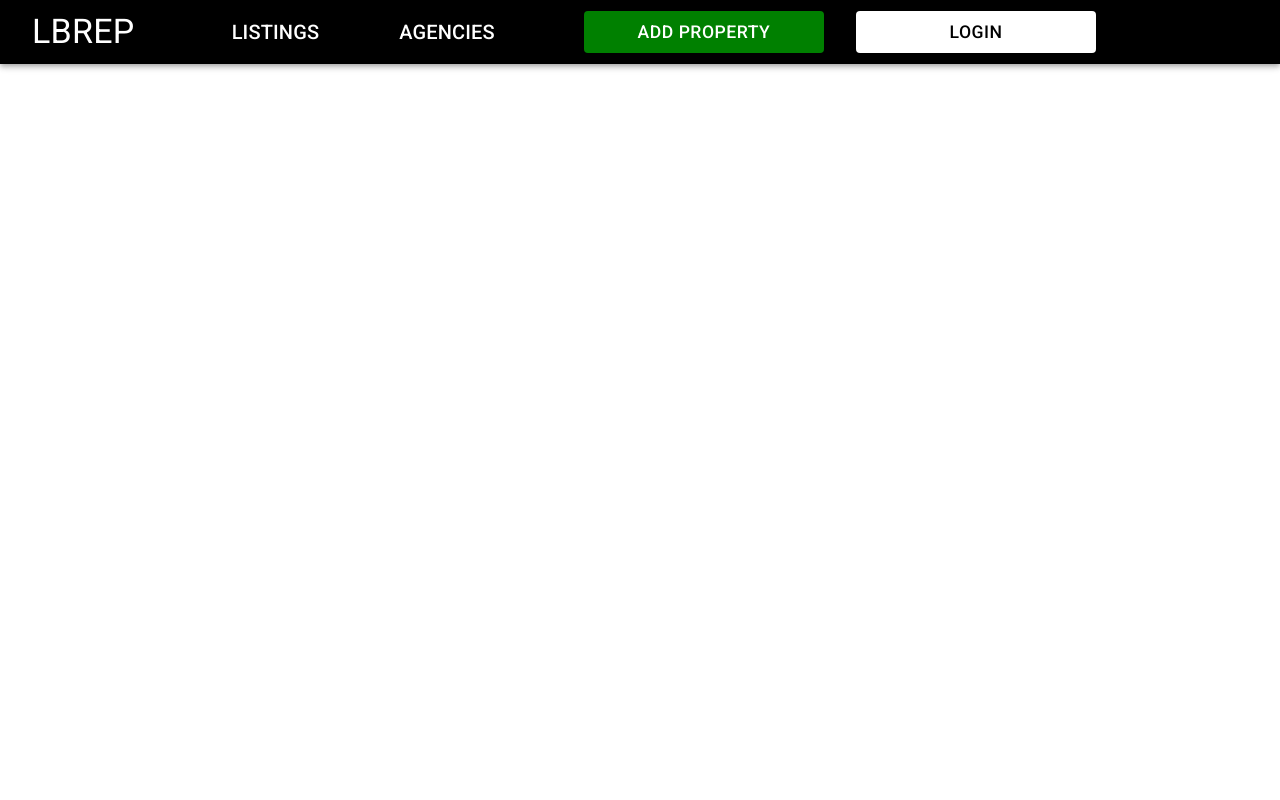
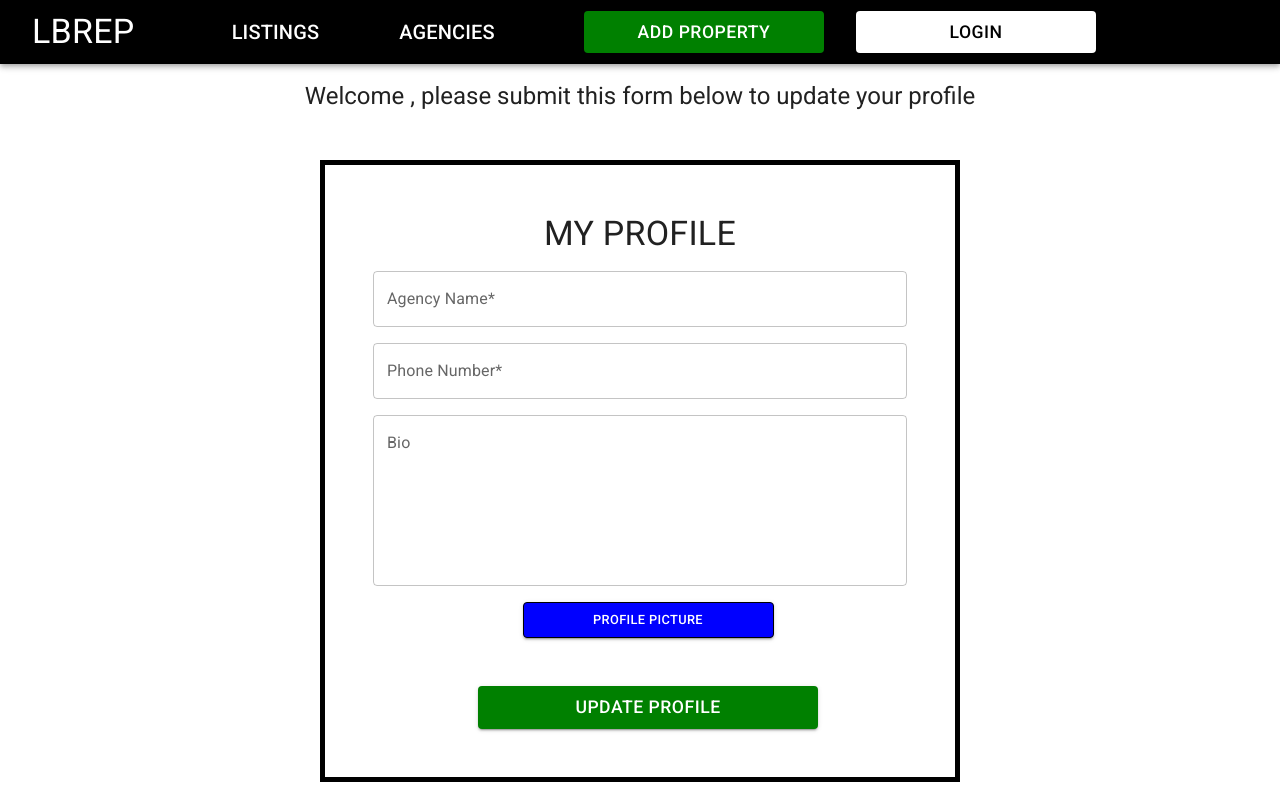
Before and after one commit to SergiyKochenko/Django-React-Build-a-Location-Based-Real-Estate-Website, a React (Create React App) app in the folder frontend/: page /profile in a window 1280 px wide. Built offline with nearby package versions, Linux system fonts and the light colour scheme; no server answers.

Commit message:
Building the profole page...

```diff
--- a/frontend/src/App.js
+++ b/frontend/src/App.js
@@ -14,6 +14,7 @@ import Header from './Components/Header';
 import Testing from './Components/Testing';
 import Register from './Components/Register';
 import AddProperty from './Components/AddProperty';
+import Profile from './Components/Profile';
 
 // Contexts
 import DispatchContext from './Contexts/DispatchContext';
@@ -76,6 +77,7 @@ function App () {
         <Route path='/login' element={<Login/>} />
         <Route path='/register' element={<Register/>} />
         <Route path='/addproperty' element={<AddProperty/>} />
+        <Route path='/profile' element={<Profile/>} />
         <Route path='/listings' element={<Listings/>} />
         <Route path='/testing' element={<Testing/>} />
       </Routes>
--- a/frontend/src/Components/AddProperty.js
+++ b/frontend/src/Components/AddProperty.js
@@ -1,5 +1,5 @@
-import React, { useEffect, useState, useRef, useMemo, useContext, use } from 'react';
-import { data, useNavigate } from 'react-router-dom';
+import React, { useEffect, useState, useRef, useMemo, useContext } from 'react';
+import { useNavigate } from 'react-router-dom';
 import Axios from 'axios';
 import { useImmerReducer } from 'use-immer';
 
--- a/frontend/src/Components/Header.js
+++ b/frontend/src/Components/Header.js
@@ -78,6 +78,11 @@ function Header() {
       setAnchorEl(null);
     };
 
+    function HandleProfile() {
+      setAnchorEl(null);
+      navigate('/profile');
+    }
+
   async function HandleLogout() {
     setAnchorEl(null);
     const confirmLogout = window.confirm('Are you sure you want to logout?');
@@ -134,7 +139,7 @@ function Header() {
           'aria-labelledby': 'basic-button',
         }}
       >
-        <MenuItem className={classes.profileBtn} onClick={handleClose}>Profile</MenuItem>
+        <MenuItem className={classes.profileBtn} onClick={HandleProfile}>Profile</MenuItem>
         <MenuItem className={classes.logoutBtn} onClick={HandleLogout}>Logout</MenuItem>
       </Menu>
 
--- /dev/null
+++ b/frontend/src/Components/Profile.js
@@ -0,0 +1,248 @@
+import React, { useEffect, useState, useRef, useMemo, useContext, use } from 'react';
+import { useNavigate } from 'react-router-dom';
+import Axios from 'axios';
+import { useImmerReducer } from 'use-immer';
+
+// Context API
+import StateContext from '../Contexts/StateContext';
+
+// Material UI
+import {
+    Grid,
+    AppBar,
+    Typography,
+    Button,
+    Card,
+    CardHeader,
+    CardMedia,
+    CardContent,
+    CircularProgress,
+    TextField,
+    FormControlLabel,
+    Checkbox
+} from '@mui/material';
+import { makeStyles } from '@mui/styles';
+
+const useStyles = makeStyles({
+    formContainer: {
+        width: '50%',
+        marginLeft: 'auto',
+        marginRight: 'auto',
+        marginTop: '3rem',
+        border: '5px solid black',
+        padding: '3rem',
+    },
+    loginBtn: {
+        background: 'green',
+        color: 'white',
+        fontSize: '1.1rem',
+        marginLeft: '1rem',
+        '&:hover': {
+        backgroundColor: 'blue',
+    },
+    },
+    picturesBtn: {
+        background: 'blue',
+        color: 'white',
+        fontSize: '0.8rem',
+        border: '1px solid black',
+        marginLeft: '1rem',
+    },
+})
+
+function Profile() {
+    const classes = useStyles();
+    const navigate = useNavigate();
+    const GlobalState = useContext(StateContext);
+
+    const initialState = {
+            userProfile: {
+                agencyName: '',
+                phoneNumber: '',
+            },
+            agencyNameValue: '',
+            phoneNumberValue: '',
+            bioValue: '',
+            pictureValue: [],
+            profilePictureValue: '',
+        };
+
+        function ReducerFunction(draft, action) {
+            switch (action.type) {
+                case 'catchUserProfileInfo':
+                    draft.userProfile.agencyName = action.profileObject.agency_name;
+                    draft.userProfile.phoneNumber = action.profileObject.phone_number;
+                    break;
+                case 'catchAgencyNameChange':
+                    draft.agencyNameValue = action.agencyNameChosen;
+                    break;
+                case 'catchPhoneNumberChange':
+                    draft.phoneNumberValue = action.phoneNumberChosen;
+                    break;
+                case 'catchBioChange':
+                    draft.bioValue = action.bioChosen;
+                    break;
+                case 'catchUploadedPicture':
+                    draft.pictureValue = action.pictureChosen;
+                    break;
+                case 'catchProfilePictureChange':
+                    draft.profilePictureValue = action.profilePictureChosen;
+                    break;
+                default:
+                    break;
+            }
+        }
+
+        const [state, dispatch] = useImmerReducer(ReducerFunction, initialState);
+
+        useEffect(() => {
+            if (state.pictureValue && state.pictureValue[0]) {
+                dispatch({
+                    type: 'catchProfilePictureChange',
+                    profilePictureChosen: state.pictureValue[0],
+                });
+            }
+        }, [state.pictureValue]);
+
+        useEffect(() => {
+        async function GetProfileInfo(){
+            try{
+                const response = await Axios.get(`http://127.0.0.1:8000/api/profiles/${GlobalState.userId}/`);
+                console.log(response.data);
+                dispatch({
+                    type: 'catchUserProfileInfo',
+                    profileObject: response.data,
+                });
+            }catch(e) {
+                console.log(e.response);
+            }
+        }
+        GetProfileInfo();
+    }, [])
+
+  return (
+    <>
+    <div>
+      <Typography
+        variant='h5'
+        style={{textAlign: 'center',
+                margin: '1rem'}}>
+
+        Welcome {" "}
+        <span style={{color: 'green',
+                    fontWeight: 'bolder'}}>
+            {GlobalState.userUsername}
+        </span>{""}
+        , please submit this form below to update your profile
+      </Typography>
+    </div>
+
+      <div className={classes.formContainer}>
+                  <form>
+                      <Grid item container justifyContent={'center'}>
+                          <Typography variant='h4'>MY PROFILE</Typography>
+                      </Grid>
+
+                  <Grid item container style={{marginTop: '1rem'}}>
+                      <TextField
+                          id="agencyName"
+                          label="Agency Name*"
+                          variant='outlined'
+                          fullWidth
+                          value={state.agencyNameValue}
+                          onChange = {(e) =>
+                              dispatch({
+                                    type: 'catchAgencyNameChange',
+                                    agencyNameChosen: e.target.value,
+                              })
+                          }
+                           />
+                  </Grid>
+                  <Grid item container style={{marginTop: '1rem'}}>
+                      <TextField
+                          id='phoneNumber'
+                          label='Phone Number*'
+                          variant='outlined'
+                          fullWidth
+                          value={state.phoneNumberValue}
+                          onChange = {(e) =>
+                              dispatch({
+                                    type: 'catchPhoneNumberChange',
+                                    phoneNumberChosen: e.target.value,
+                              })
+                          }
+                           />
+                  </Grid>
+                  <Grid item container style={{marginTop: '1rem'}}>
+                      <TextField
+                          id= 'bio'
+                          label= 'Bio'
+                          variant='outlined'
+                          multiline
+                          rows={6}
+                          fullWidth
+                          value={state.bioValue}
+                          onChange = {(e) =>
+                              dispatch({
+                                    type: 'catchBioChange',
+                                    bioChosen: e.target.value,
+                              })
+                          }
+                           />
+                  </Grid>
+
+                  <Grid
+                                      item
+                                      container
+                                      xs={6}
+                                      style={{ marginTop: '1rem', marginLeft: 'auto', marginRight: 'auto' }}
+                                  >
+                                      <Button
+                                          variant='contained'
+                                          component='label'
+                                          fullWidth
+                                          className={classes.picturesBtn}
+                                      >
+                                          PROFILE PICTURE
+                                          <input
+                                          type='file'
+                                          accept='image/png, image/gif, image/jpeg'
+                                          hidden
+                                          onChange={(e) =>
+                                              dispatch({
+                                                  type: 'catchUploadedPicture',
+                                                  pictureChosen: e.target.files,
+                                              })
+                                          }
+                                          />
+                                      </Button>
+                                  </Grid>
+
+                                  <Grid item container>
+                                                      <ul>
+                                                      {state.profilePictureValue ? (<li>{state.profilePictureValue.name}</li>):("")}
+                                                      </ul>
+                                                  </Grid>
+
+                  <Grid
+                      item
+                      container
+                      xs={8}
+                      style={{marginTop: '1rem', marginLeft: 'auto', marginRight: 'auto'}}>
+                      <Button
+                          variant='contained'
+                          color='primary'
+                          fullWidth
+                          type='submit'
+                          className={classes.loginBtn}>
+                            UPDATE PROFILE
+                          </Button>
+                  </Grid>
+
+                  </form>
+              </div>
+    </>
+  )
+}
+
+export default Profile
```
